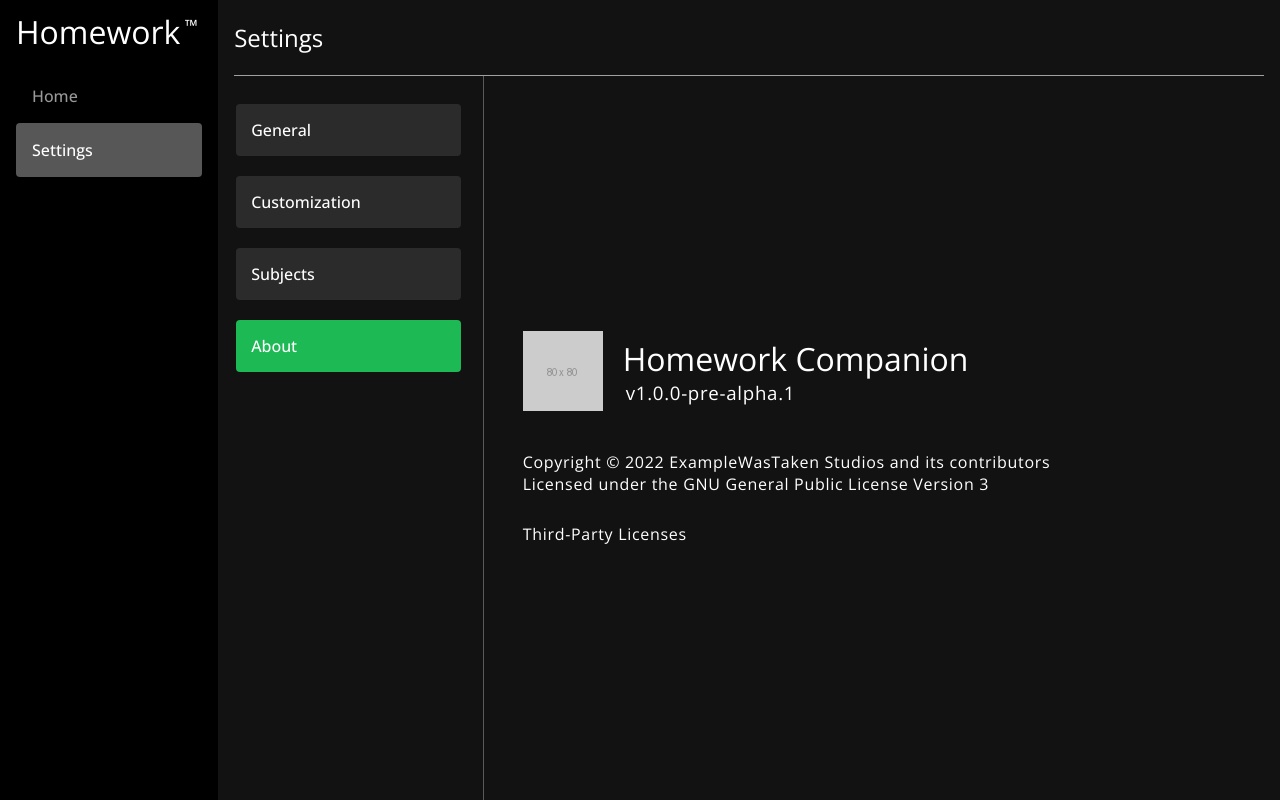
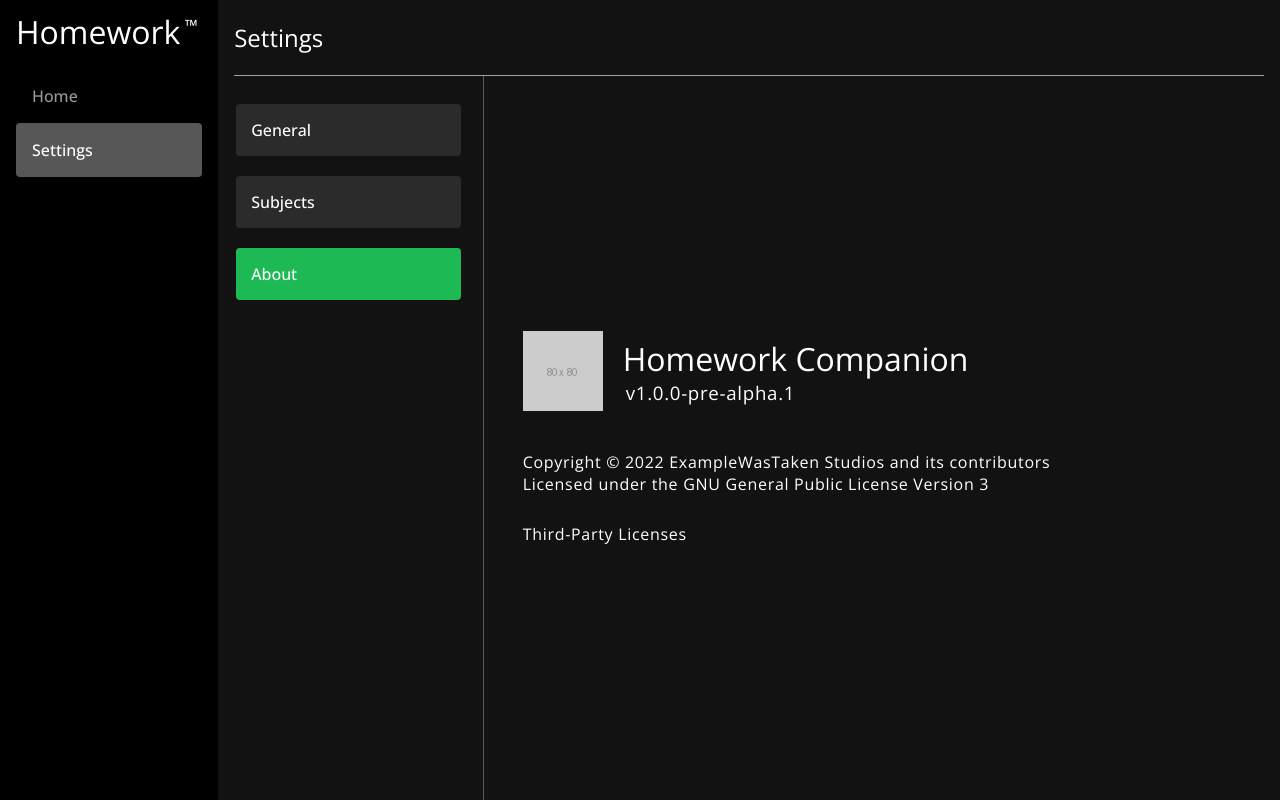
Before and after one commit to ExampleWasTaken-Studios/homework-companion, a React (Create React App) app: page /#/settings/about in a window 1280 px wide. Built offline with nearby package versions, Linux system fonts and the light colour scheme.

Commit message:
remove customization from settings

```diff
--- a/@types/types.d.ts
+++ b/@types/types.d.ts
@@ -49,4 +49,4 @@ interface Subject {
 
 type AnnouncementCategory = "announcement" | "update";
 
-type SettingsCategory = "general" | "customization" | "subjects" | "about";
+type SettingsCategory = "general" | "subjects" | "about";
--- a/src/components/settings/SettingsCategoryList.tsx
+++ b/src/components/settings/SettingsCategoryList.tsx
@@ -16,12 +16,6 @@ export const SettingsCategoryList = ({ activeCategory }: SettingsCategoryListPro
           isActive={activeCategory === "general"}
         />
       </Link>
-      <Link to="/settings/customization">
-        <SettingsCategoryListItem
-          name="Customization"
-          isActive={activeCategory === "customization"}
-        />
-      </Link>
       <Link to="/settings/subjects">
         <SettingsCategoryListItem
           name="Subjects"
--- a/src/components/settings/SettingsContent.tsx
+++ b/src/components/settings/SettingsContent.tsx
@@ -1,5 +1,4 @@
 import { About } from "./categories/About";
-import { Customization } from "./categories/Customization";
 import { General } from "./categories/General";
 import { Subjects } from "./categories/subjects/Subjects";
 
@@ -12,8 +11,6 @@ export const SettingsContent = ({ activeCategory }: SettingsContentProps) => {
     <div className="settings-content">
       {activeCategory === "general" ? (
         <General />
-      ) : activeCategory === "customization" ? (
-        <Customization />
       ) : activeCategory === "subjects" ? (
         <Subjects />
       ) : activeCategory === "about" ? (
--- a/src/components/settings/categories/Customization.tsx
+++ /dev/null
@@ -1,25 +0,0 @@
-import { useEffect, useState } from "react";
-import { Setting } from "../Setting";
-
-export const Customization = () => {
-  const [perfModeChecked, setPerfModeChecked] = useState(false);
-
-  useEffect(() => {
-    window.api.settings.getSettingValue(window.api.settings.userSettingsKeys.customization.perfMode).then(value => typeof value === "boolean" && setPerfModeChecked(value));
-  }, []);
-
-  return (
-    <>
-      <Setting
-        title="Performance Mode"
-        description="Replaces performance-heavy features and effects with less performance-intensive alternatives."
-        checked={perfModeChecked}
-        setChecked={setPerfModeChecked}
-        onStateChange={async () => {
-          const oldValue =  await window.api.settings.getSettingValue(window.api.settings.userSettingsKeys.customization.perfMode);
-          window.api.settings.setSettingValue(window.api.settings.userSettingsKeys.customization.perfMode, !oldValue);
-        }}
-      />
-    </>
-  );
-};
--- a/src/index.tsx
+++ b/src/index.tsx
@@ -37,10 +37,6 @@ root.render(
               element={<Settings activeCategory="general" />}
             />
             <Route
-              path="customization"
-              element={<Settings activeCategory="customization" />}
-            />
-            <Route
               path="about"
               element={<Settings activeCategory="about" />}
             />
```
